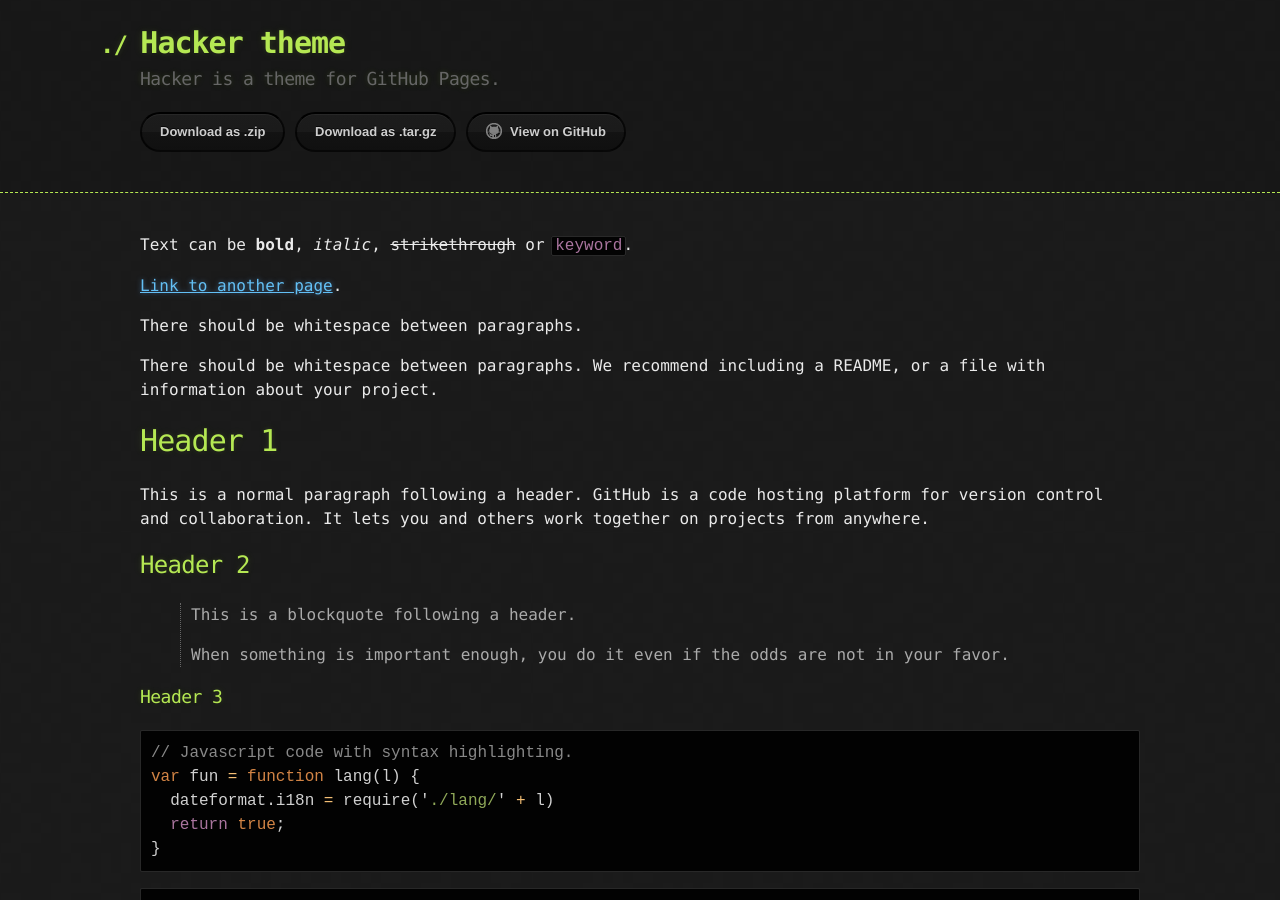
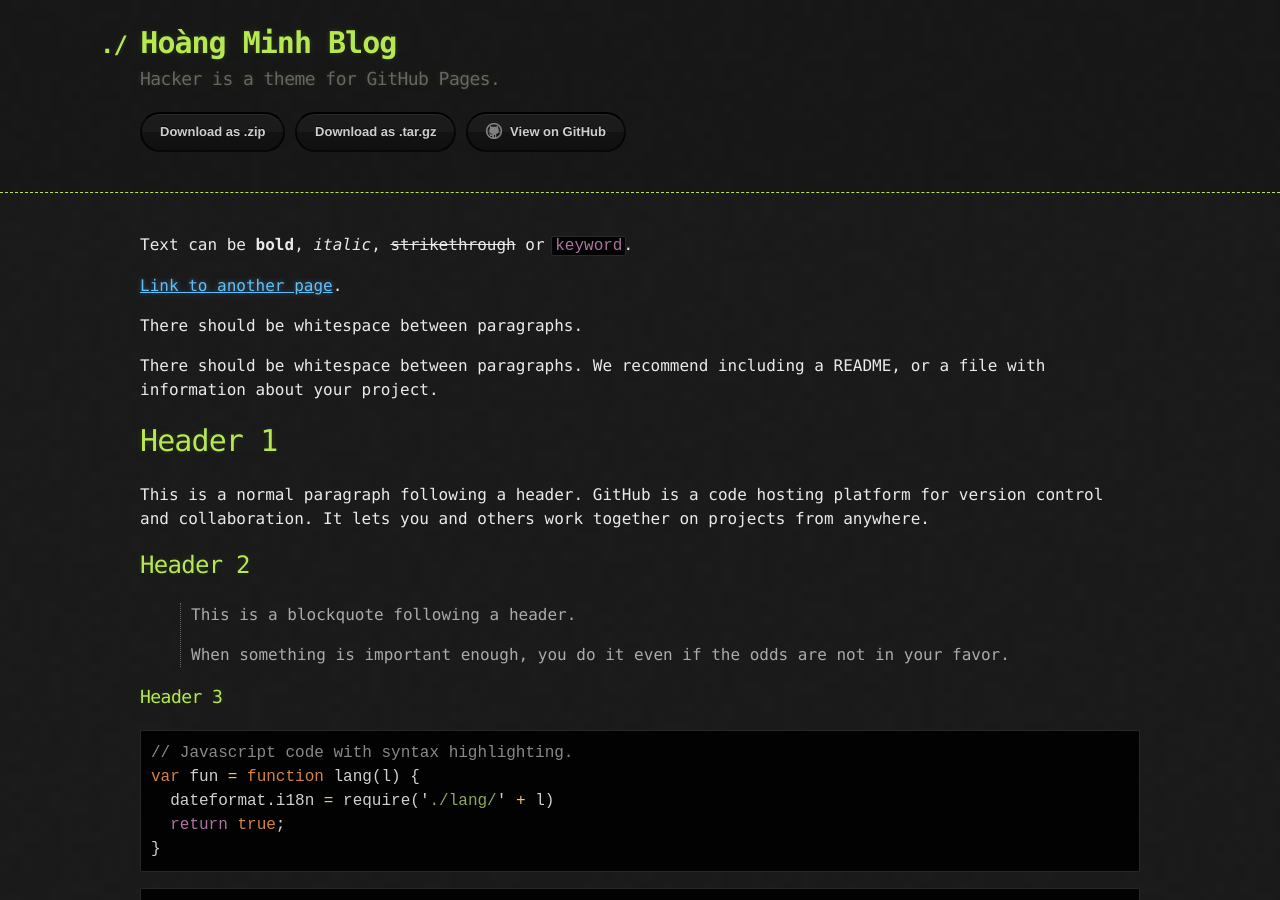
Before and after one commit to minhngocphamm/blog, a Jekyll site: the page built from index.md, in a window 1280 px wide and 900 px high. Built offline with Jekyll 4.4.1, drawn with Linux system fonts in a browser that asks for light colours.

Commit message:
Update _config.yml

```diff
--- a/_config.yml
+++ b/_config.yml
@@ -1,4 +1,4 @@
-title: Hacker theme
+title: Hoàng Minh Blog
 description: Hacker is a theme for GitHub Pages.
 show_downloads: true
 google_analytics:
```
